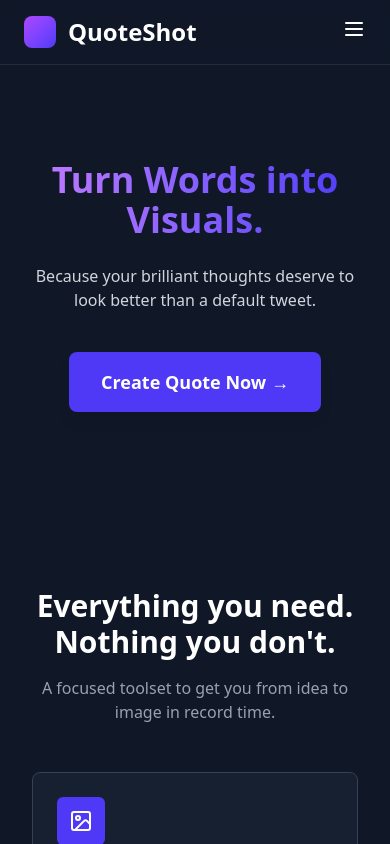
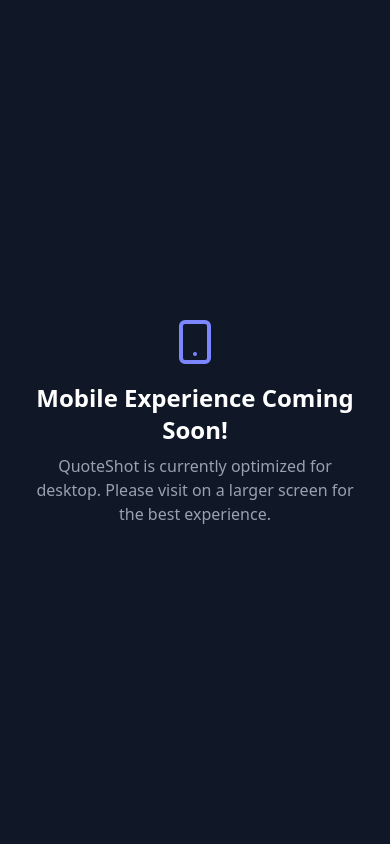
Before and after one commit to bit2swaz/quoteshot-v1, a Next.js app: page / in a window 390 px wide. Shown: the top 844 px of the page. Built offline with nearby package versions, Linux system fonts and the light colour scheme; a web font is replaced by a local one.

Commit message:
add mobile blocker thing

```diff
--- a/src/app/page.tsx
+++ b/src/app/page.tsx
@@ -6,6 +6,7 @@ import Link from "next/link";
 import { Image, Wind, Download, Type } from "lucide-react";
 import LandingNavbar from "~/components/layout/LandingNavbar";
 import React, { useEffect, useRef, useState } from "react";
+import MobileBlocker from "~/components/layout/MobileBlocker";
 
 const AnimatedCard = ({
   children,
@@ -111,6 +112,7 @@ export default function LandingPage() {
 
   return (
     <>
+      <div className="hidden lg:block">
         <LandingNavbar />
         {/* Add top padding to the main content to account for the fixed navbar */}
         <main className="overflow-x-hidden pt-16 text-white">
@@ -154,7 +156,8 @@ export default function LandingPage() {
                   Everything you need. Nothing you don&apos;t.
                 </h2>
                 <p className="mt-4 text-gray-400">
-                A focused toolset to get you from idea to image in record time.
+                  A focused toolset to get you from idea to image in record
+                  time.
                 </p>
               </div>
               {/* The grid is now responsive */}
@@ -252,6 +255,11 @@ export default function LandingPage() {
             </div>
           </section>
         </main>
+      </div>
+
+      <div className="lg:hidden">
+        <MobileBlocker />
+      </div>
     </>
   );
 }
```
Lines whose indentation alone changed are shown as unchanged.
